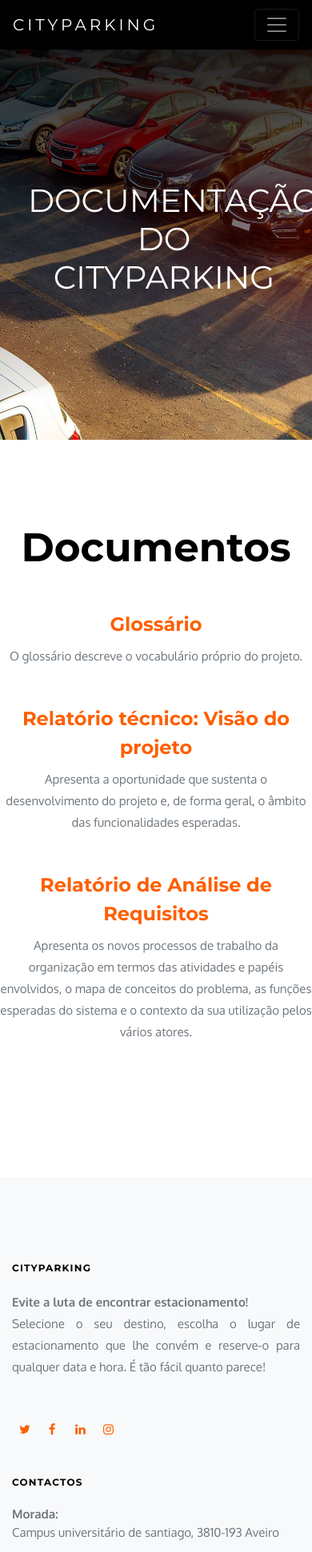
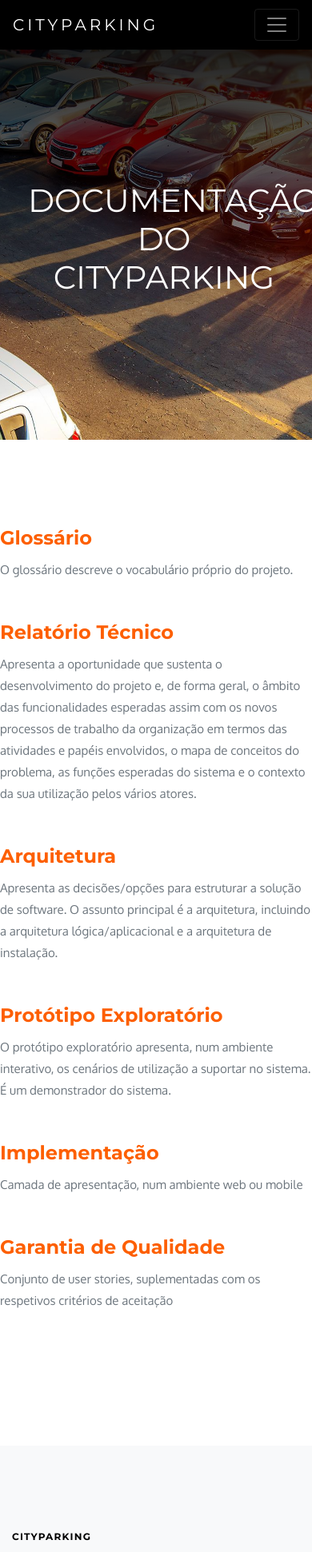
Before and after one commit to BrunoCaseiro/CityParking, a plain HTML site: page documents.html in a window 390 px wide. Shown: the top 1941 px of the page at 80% size. Drawn offline with Linux system fonts and the light colour scheme.

Commit message:
Minor changes

```diff
--- a/documents.html
+++ b/documents.html
@@ -34,9 +34,17 @@
                         <li class="nav-item">
                             <a class="nav-link" href="knowmore.html">Saber mais</a>
                         </li>
-                        <li class="nav-item">
-                            <a class="nav-link" href="documents.html">Documentação</a>
-                        </li>
+                        <li class="nav-item dropdown">
+                                <a class="nav-link dropdown-toggle" href="documents.html" id="dropdown04" data-toggle="dropdown" aria-haspopup="true" aria-expanded="false">Documentação</a>
+                                <div class="dropdown-menu" aria-labelledby="dropdown04">
+                                  <a class="dropdown-item" href="">Glossário</a>
+                                  <a class="dropdown-item" href="">Relatório Técnico</a>
+                                  <a class="dropdown-item" href="">Arquitetura</a>
+                                  <a class="dropdown-item" href="">Protótipo Exploratório</a>
+                                  <a class="dropdown-item" href="">Implementação</a>
+                                  <a class="dropdown-item" href="">Garantia de Qualidade</a>
+                                </div>
+                            </li>
                         <li class="nav-item">
                             <a class="nav-link" href="about.html">Equipa</a>
                         </li>
@@ -73,12 +81,11 @@
             <div class="row align-items-center mb-2">
                 <div class="col-md-30 pr-md-2 mb-2">
                     <div class="block-41">
-                        <h2 class="block-41-heading mb-5 text-center">Documentos</h2>
                         <div class="block-41-text">
                             <!-- <p>blablablablablablablablablablablablablablablablablablablablablablablablablablablablablablablablablablablablablablablablablablablablablablablablablabla.</p> -->
-                            <!-- Gloassário -->
+                            <!-- Glossário -->
                             <div class="col-md-30 pr-md-2 mb-1 element-animate ">
-                                <div class="media block-10 d-block text-center">
+                                <div class="media block-10 d-block text-left">
                                     <div class="media-body">
                                         <h4><a href="pdfs/Projeto AMS - Objetivos e Plano.pdf">Glossário</a></h4>
                                         <p>O glossário descreve o vocabulário próprio do projeto.</p>
@@ -86,28 +93,59 @@
                                     </div>
                                 </div>
                             </div>
-                            <!-- Relatório Visão -->
+                            <!-- Relatório Técnico -->
                             <div class="col-md-30 pr-md-2 mb-1 element-animate ">
-                                <div class="media block-10 d-block text-center">
+                                <div class="media block-10 d-block text-left">
                                     <div class="media-body">
-                                        <h4><a href="pdfs/Projeto AMS - Objetivos e Plano.pdf">Relatório técnico: Visão
-                                                do projeto</a></h4>
+                                        <h4><a href="pdfs/Projeto AMS - Objetivos e Plano.pdf">Relatório Técnico</a></h4>
                                         <p>Apresenta a oportunidade que sustenta o desenvolvimento do projeto e, de
-                                            forma geral, o âmbito das funcionalidades esperadas.</p>
+                                            forma geral, o âmbito das funcionalidades esperadas assim com os novos processos de
+                                            trabalho da organização em termos das atividades e papéis envolvidos, o mapa de
+                                            conceitos do problema, as funções esperadas do sistema e o contexto da sua utilização
+                                            pelos vários atores.</p>
                                         <br />
                                     </div>
                                 </div>
                             </div>
-                            <!-- Relatório Visão -->
+                            <!-- Arquitetura -->
                             <div class="col-md-30 pr-md-2 mb-1 element-animate ">
-                                <div class="media block-10 d-block text-center">
+                                <div class="media block-10 d-block text-left">
                                     <div class="media-body">
-                                        <h4><a href="pdfs/Projeto AMS - Objetivos e Plano.pdf">Relatório de Análise de
-                                                Requisitos</a></h4>
-                                        <p> Apresenta os novos processos de trabalho da organização em termos das
-                                            atividades e papéis envolvidos, o mapa de conceitos do problema,
-                                            as funções esperadas do sistema e o contexto da sua utilização pelos vários
-                                            atores. </p>
+                                        <h4><a href="pdfs/Projeto AMS - Objetivos e Plano.pdf">Arquitetura</a></h4>
+                                        <p>Apresenta as decisões/opções para estruturar a solução de software.
+                                         O assunto principal é a arquitetura, incluindo a arquitetura lógica/aplicacional e a arquitetura de
+                                         instalação.</p>
+                                        <br />
+                                    </div>
+                                </div>
+                            </div>
+                            <!-- Protótipo Exploratório -->
+                            <div class="col-md-30 pr-md-2 mb-1 element-animate ">
+                                <div class="media block-10 d-block text-left">
+                                    <div class="media-body">
+                                        <h4><a href="pdfs/Projeto AMS - Objetivos e Plano.pdf">Protótipo Exploratório</a></h4>
+                                        <p>O protótipo exploratório apresenta, num ambiente interativo, os cenários de utilização a suportar
+                                            no sistema. É um demonstrador do sistema.</p>
+                                        <br />
+                                    </div>
+                                </div>
+                            </div>
+                            <!-- Implementação -->
+                            <div class="col-md-30 pr-md-2 mb-1 element-animate ">
+                                <div class="media block-10 d-block text-left">
+                                    <div class="media-body">
+                                        <h4><a href="pdfs/Projeto AMS - Objetivos e Plano.pdf">Implementação</a></h4>
+                                        <p>Camada de apresentação, num ambiente web ou mobile</p>
+                                        <br />
+                                    </div>
+                                </div>
+                            </div>
+                            <!-- Garantia de Qualidade -->
+                            <div class="col-md-30 pr-md-2 mb-1 element-animate ">
+                                <div class="media block-10 d-block text-left">
+                                    <div class="media-body">
+                                        <h4><a href="pdfs/Projeto AMS - Objetivos e Plano.pdf">Garantia de Qualidade</a></h4>
+                                        <p>Conjunto de user stories, suplementadas com os respetivos critérios de aceitação</p>
                                         <br />
                                     </div>
                                 </div>
@@ -127,8 +165,8 @@
                 <div class="col-md-5 mb-2">
                     <h3>CityParking</h3>
                     <b>Evite a luta de encontrar estacionamento!</b>
-                    <p class="mb-5 text-justify"> Selecione o seu destino, escolha o lugar de estacionamento que lhe
-                        convém e reserve-o para qualquer data e hora. É tão fácil quanto parece!</p>
+                    <p class="mb-5 text-justify"> Selecione o seu destino, escolha o lugar de estacionamento<br>que lhe convém e
+                        reserve-o para qualquer data e hora.<br>É tão fácil quanto parece!</p>
                     <ul class="list-unstyled footer-link d-flex footer-social">
                         <li><a href="#" class="p-2"><span class="fa fa-twitter"></span></a></li>
                         <li><a href="#" class="p-2"><span class="fa fa-facebook"></span></a></li>
@@ -142,7 +180,7 @@
                     <ul class="list-unstyled footer-link">
                         <li class="d-block">
                             <span class="d-block"><b>Morada:</b></span>
-                            <span> Campus universitário de santiago, 3810-193 Aveiro </span></li>
+                            <span> Campus Universitário de Santiago, 3810-193 Aveiro </span></li>
                         <li class="d-block"><span class="d-block"><b> Telefone:</b></span><span>234 370 355</span></li>
                         <li class="d-block"><span class="d-block"><b>Email:</b></span><span>info@cityparking.com</span>
                         </li>
```
Also changed, not shown: about.html (+13 -5 lines), contact.html (+14 -6 lines), index.html (+21 -14 lines), knowmore.html (+24 -17 lines).
